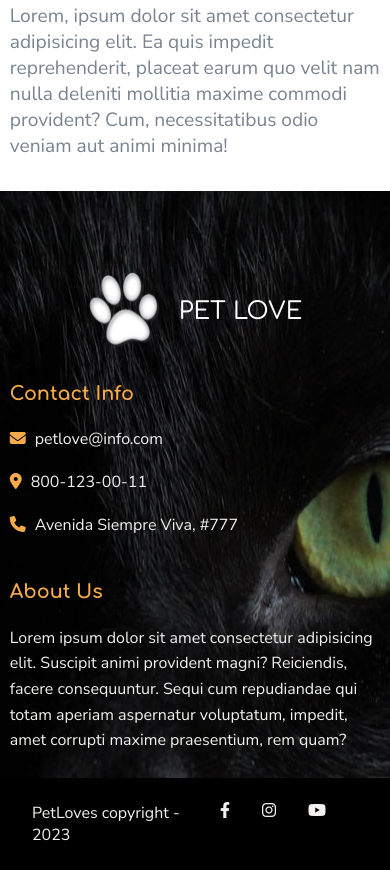
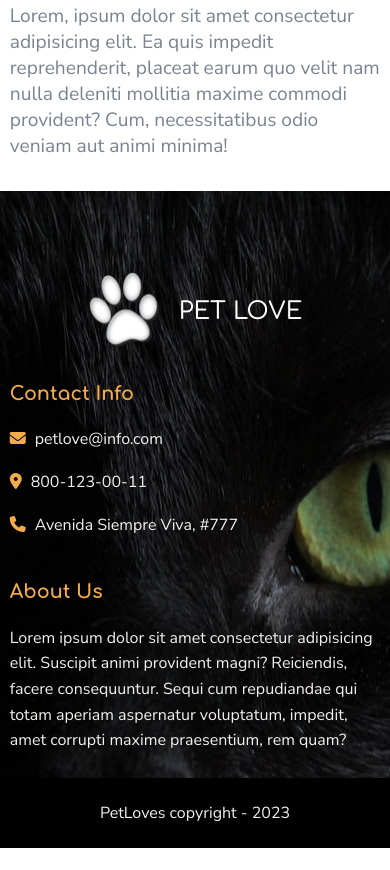
Before and after one commit to ArnyWorld/pet-love, a plain HTML site: page index.html in a window 390 px wide. Shown: the part 9074-9944 px from the top of the page. After the commit the page ends 9922 px from the top, so only its background shows below. Drawn offline with nearby package versions, Linux system fonts and the light colour scheme.

Commit message:
solucionando problemas de responsividad footer

```diff
--- a/scss/layouts/shared/_footer.scss
+++ b/scss/layouts/shared/_footer.scss
@@ -71,13 +71,18 @@
         padding: 1.5rem 3rem;
         background-color: var.$colorBlack;
         @include mixin.littleDevice{
-            padding: 1.5rem 2rem;
+            padding: 1.5rem 0.2rem;
+            justify-content: center;
         }
         &__copy{
             @include mixin.text(1rem, var.$colorLight, var.$fontSecondary, left);
+
         }
         &__networks{
             display: flex;
+            @include mixin.littleDevice{
+                display: none;
+            }
         }
         &__link{
             margin-right: 2rem;
```
Also changed, not shown: css/app.css, 1 other file.
